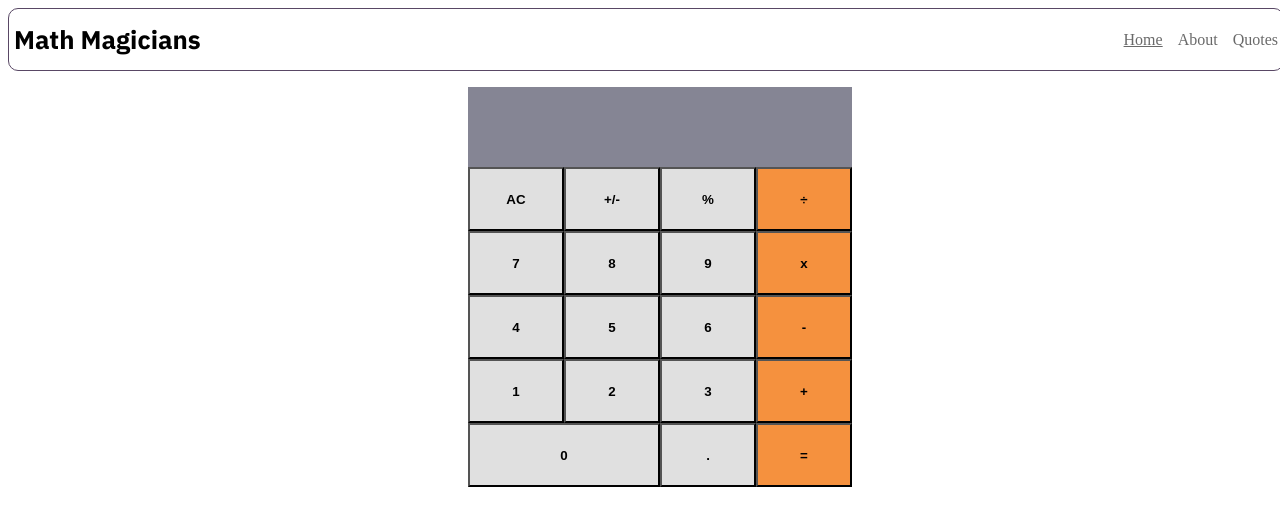
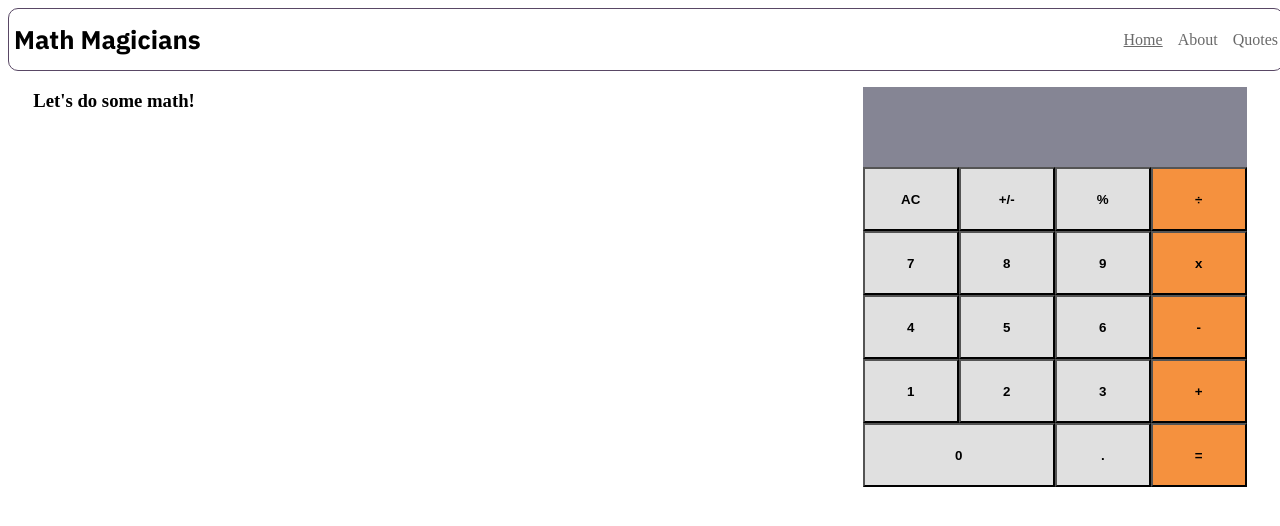
Before and after one commit to Hassaanjbaig-code/Math-Magicians-application, a React (Create React App) app: page / in a window 1280 px wide. Shown: the top 526 px of the page. Built offline with nearby package versions, Linux system fonts and the light colour scheme.

Commit message:
Add style to calculator

```diff
--- a/src/components/Calculator.css
+++ b/src/components/Calculator.css
@@ -1,7 +1,15 @@
 .calculator {
   display: flex;
   width: 100%;
-  justify-content: center;
+  justify-content: space-between;
+}
+
+.calculator h3 {
+  margin-left: 2%;
+}
+
+.main {
+  margin-right: 2%;
 }
 
 .main li {
--- a/src/components/Fcalculator.js
+++ b/src/components/Fcalculator.js
@@ -14,6 +14,7 @@ const Fcalculator = () => {
   const { total, operation, next } = items;
   return (
     <div className="calculator">
+      <h3>Let&apos;s do some math!</h3>
       <ul className="main">
         <p className="text" type="text">
           <span>
```
